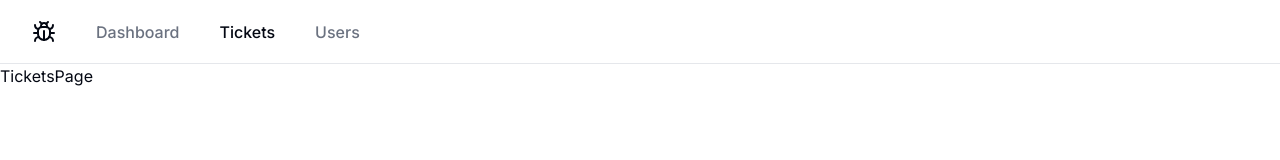
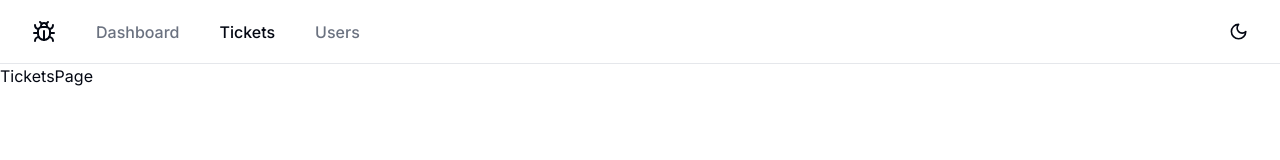
Before and after one commit to manishkumarguptadev/ticketing-app, a Next.js app: page /tickets in a window 1280 px wide. Shown: the top 160 px of the page. Built offline with nearby package versions, Linux system fonts and the light colour scheme.

Commit message:
dark mode

```diff
--- a/app/layout.tsx
+++ b/app/layout.tsx
@@ -2,6 +2,7 @@ import type { Metadata } from "next";
 import { Inter } from "next/font/google";
 import "./globals.css";
 import Header from "@/components/header";
+import { ThemeProvider } from "@/components/theme-provider";
 
 const inter = Inter({ subsets: ["latin"] });
 
@@ -16,10 +17,17 @@ export default function RootLayout({
   children: React.ReactNode;
 }>) {
   return (
-    <html lang="en">
+    <html lang="en" suppressHydrationWarning>
       <body className={inter.className}>
-        <Header />
-        {children}
+        <ThemeProvider
+          attribute="class"
+          defaultTheme="system"
+          enableSystem
+          disableTransitionOnChange
+        >
+          <Header />
+          {children}
+        </ThemeProvider>
       </body>
     </html>
   );
--- a/components/header.tsx
+++ b/components/header.tsx
@@ -3,6 +3,7 @@
 import { Bug } from "lucide-react";
 import Link from "next/link";
 import { usePathname } from "next/navigation";
+import { ModeToggle } from "./mode-toggle";
 const links = [
   { label: "Dashboard", href: "/" },
   { label: "Tickets", href: "/tickets" },
@@ -11,7 +12,7 @@ const links = [
 function Header() {
   const currentPath = usePathname();
   return (
-    <header className="sticky top-0 z-10 flex h-16 items-center border-b bg-background px-4 md:px-8">
+    <header className="sticky top-0 z-10 flex h-16 items-center justify-between border-b bg-background px-4 md:px-8">
       <nav className="flex gap-6 text-base font-medium md:gap-10">
         <Link href="/">
           <Bug className="h-6 w-6" />
@@ -27,6 +28,7 @@ function Header() {
           </Link>
         ))}
       </nav>
+      <ModeToggle />
     </header>
   );
 }
--- /dev/null
+++ b/components/mode-toggle.tsx
@@ -0,0 +1,24 @@
+"use client";
+
+import * as React from "react";
+import { Moon, Sun } from "lucide-react";
+import { useTheme } from "next-themes";
+
+export function ModeToggle() {
+  const { setTheme, theme } = useTheme();
+  return (
+    <div className="relative">
+      <Moon
+        onClick={() => setTheme("dark")}
+        className="absolute h-[1.2rem] w-[1.2rem] rotate-0 scale-100 cursor-pointer transition-all dark:-rotate-90 dark:scale-0"
+      />
+
+      <Sun
+        onClick={() => setTheme("light")}
+        className="h-[1.2rem] w-[1.2rem] rotate-90 scale-0 cursor-pointer transition-all dark:rotate-0 dark:scale-100"
+      />
+
+      <span className="sr-only">Toggle theme</span>
+    </div>
+  );
+}
--- /dev/null
+++ b/components/theme-provider.tsx
@@ -0,0 +1,9 @@
+"use client";
+
+import * as React from "react";
+import { ThemeProvider as NextThemesProvider } from "next-themes";
+import { type ThemeProviderProps } from "next-themes/dist/types";
+
+export function ThemeProvider({ children, ...props }: ThemeProviderProps) {
+  return <NextThemesProvider {...props}>{children}</NextThemesProvider>;
+}
--- a/package.json
+++ b/package.json
@@ -14,6 +14,7 @@
     "clsx": "^2.1.1",
     "lucide-react": "^0.395.0",
     "next": "14.2.4",
+    "next-themes": "^0.3.0",
     "react": "^18",
     "react-dom": "^18",
     "react-icons": "^5.2.1",
```
Also changed, not shown: 1 other file (tests, documents, lock files or other folders).
